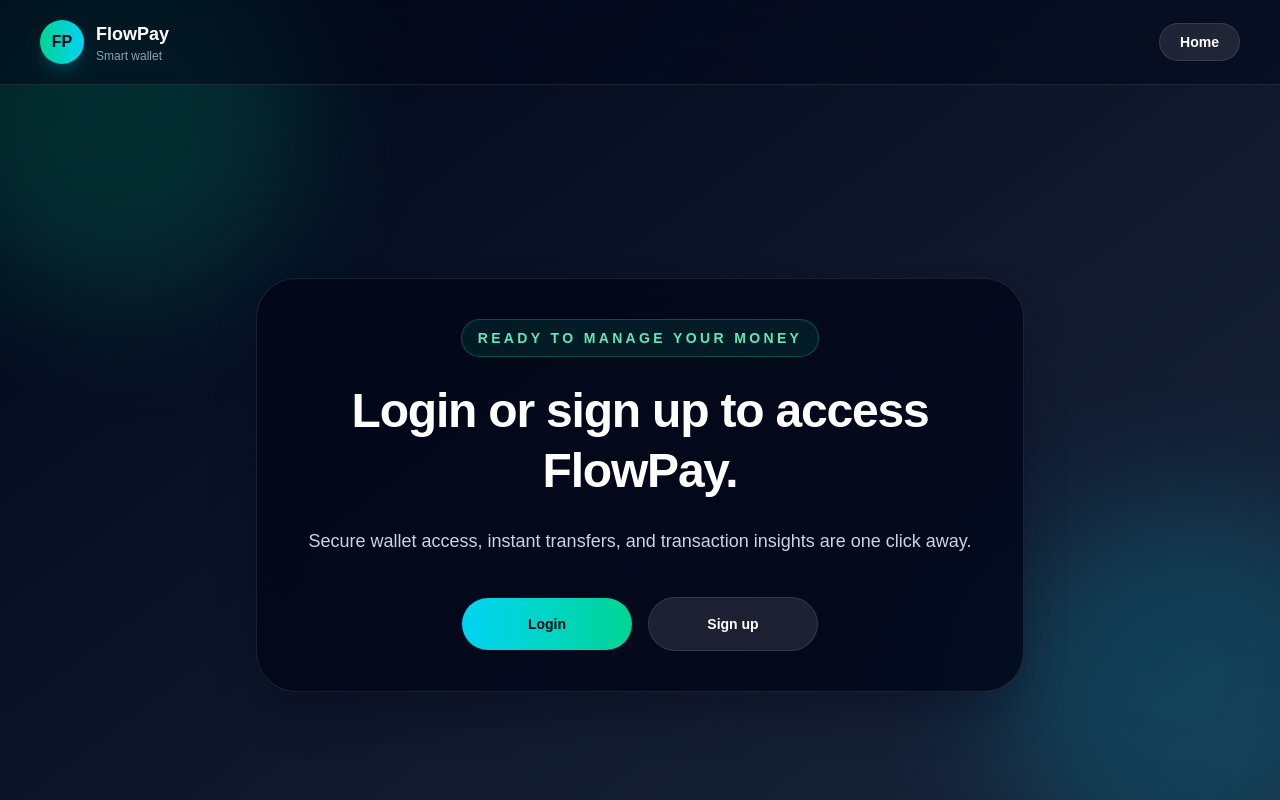
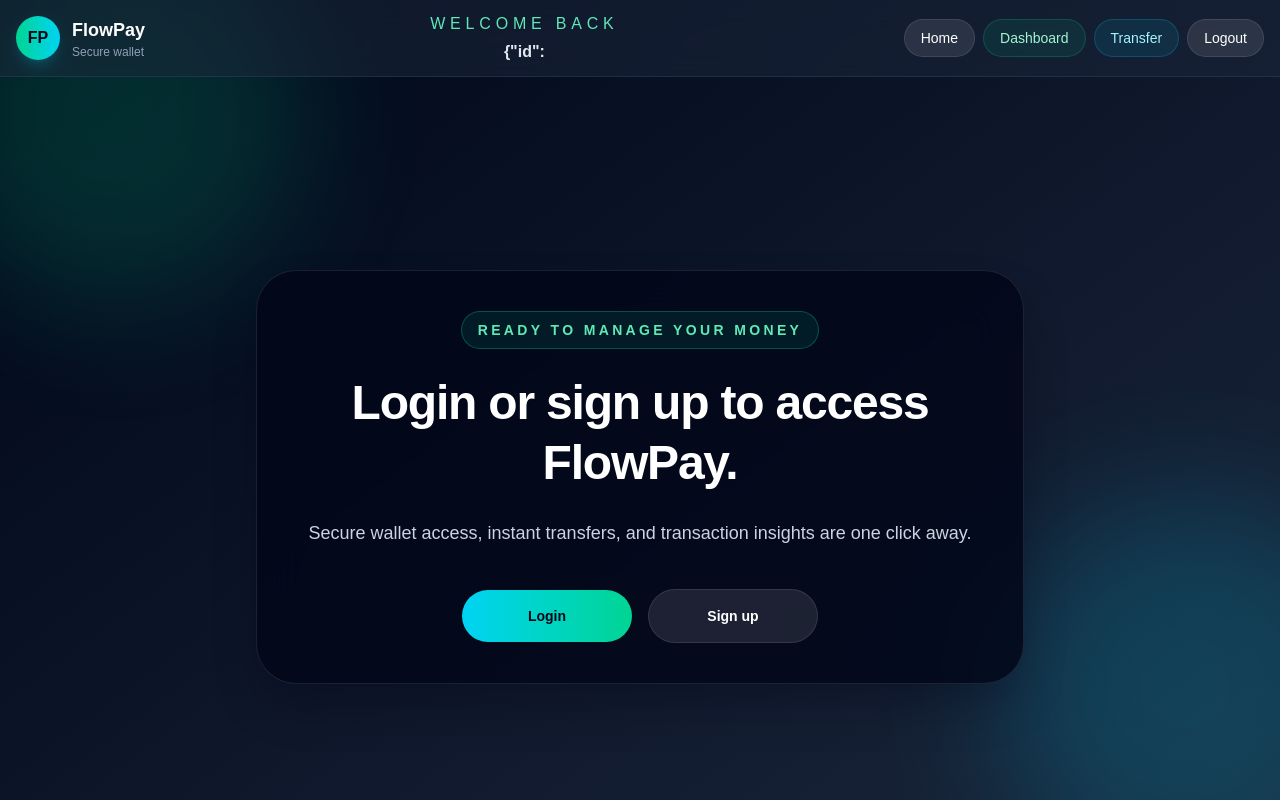
Before and after one commit to ab1uD/FlowPay, a Next.js app in the folder frontend/: page /auth in a window 1280 px wide. Shown: the top 800 px of the page. Built offline with nearby package versions, Linux system fonts and the light colour scheme; sample sign-in values are in the browser's storage.

Commit message:
Uses the logged in user's first name instead of email

```diff
--- a/frontend/app/auth/page.tsx
+++ b/frontend/app/auth/page.tsx
@@ -1,6 +1,26 @@
+"use client";
+
 import Link from "next/link";
+import { useRouter } from "next/navigation";
+import { useAuth } from "@/context/AuthContext";
 
 export default function AuthPage() {
+  const router = useRouter();
+  const { isAuthenticated, user, logout } = useAuth();
+
+  const getFirstName = (fullName: string | null) => {
+    if (!fullName) return "";
+    const name = fullName.includes("@") ? fullName.split("@")[0] : fullName;
+    return name.trim().split(" ")[0] || "";
+  };
+
+  const firstName = getFirstName(user);
+
+  const handleLogout = () => {
+    logout();
+    router.push("/");
+  };
+
   return (
     <div className="min-h-screen bg-gradient-to-br from-slate-950 via-slate-900 to-slate-800 text-white">
       <div className="absolute inset-0 opacity-20 pointer-events-none">
@@ -8,22 +28,48 @@ export default function AuthPage() {
         <div className="absolute bottom-[-80px] right-[-100px] w-96 h-96 rounded-full bg-cyan-500 blur-3xl"></div>
       </div>
 
-      <header className="relative z-10 border-b border-white/10 bg-slate-950/50 backdrop-blur-xl">
-        <div className="mx-auto flex max-w-7xl items-center justify-between px-6 py-5 lg:px-10">
+      <nav className="relative z-10 bg-slate-800/50 backdrop-blur-lg border-b border-slate-700/50 px-4 py-3">
+        <div className="mx-auto flex flex-col gap-3 md:flex-row md:items-center md:justify-between max-w-7xl">
+          <div className="flex items-center gap-3 text-white">
             <Link href="/" className="flex items-center gap-3 text-white">
               <div className="w-11 h-11 rounded-3xl bg-gradient-to-r from-emerald-400 to-cyan-400 flex items-center justify-center shadow-lg shadow-cyan-500/20">
                 <span className="font-bold text-slate-950">FP</span>
               </div>
               <div>
                 <p className="font-semibold text-lg">FlowPay</p>
-              <p className="text-xs text-slate-400">Smart wallet</p>
+                <p className="text-xs text-slate-400">Secure wallet</p>
               </div>
             </Link>
-          <Link href="/" className="rounded-full border border-white/10 bg-white/10 px-5 py-2 text-sm font-semibold text-white transition hover:bg-white/20">
+          </div>
+
+          {isAuthenticated && firstName ? (
+            <div className="text-center text-sm text-slate-200 sm:text-base">
+              <p className="uppercase tracking-[0.3em] text-emerald-300">Welcome back</p>
+              <p className="mt-1 font-semibold">{firstName}</p>
+            </div>
+          ) : <div />}
+
+          <div className="flex flex-wrap items-center justify-end gap-2">
+            <Link href="/" className="rounded-full border border-white/10 bg-white/10 px-4 py-2 text-sm text-white transition hover:bg-white/20">
               Home
             </Link>
+            <Link href="/dashboard" className="rounded-full border border-emerald-400/20 bg-emerald-400/10 px-4 py-2 text-sm text-emerald-200 transition hover:bg-emerald-400/20">
+              Dashboard
+            </Link>
+            <Link href="/transfer" className="rounded-full border border-cyan-400/20 bg-cyan-400/10 px-4 py-2 text-sm text-cyan-200 transition hover:bg-cyan-400/20">
+              Transfer
+            </Link>
+            {isAuthenticated ? (
+              <button
+                onClick={handleLogout}
+                className="rounded-full border border-white/10 bg-white/10 px-4 py-2 text-sm text-white transition hover:bg-white/20"
+              >
+                Logout
+              </button>
+            ) : null}
           </div>
-      </header>
+        </div>
+      </nav>
 
       <main className="relative z-10 flex min-h-screen flex-col items-center justify-center px-6 py-24 text-center lg:px-10">
         <div className="w-full max-w-3xl rounded-[2.5rem] border border-white/10 bg-slate-950/80 p-10 shadow-2xl shadow-slate-950/40 backdrop-blur-xl">
--- a/frontend/app/dashboard/page.tsx
+++ b/frontend/app/dashboard/page.tsx
@@ -242,8 +242,7 @@ export default function DashboardPage() {
     <div className="min-h-screen bg-gradient-to-br from-slate-900 via-slate-800 to-slate-900">
 
       <nav className="bg-slate-800/50 backdrop-blur-lg border-b border-slate-700/50 px-4 py-3">
-        <div className="max-w-7xl mx-auto flex flex-col gap-3 md:flex-row md:items-center md:justify-between">
-          <div className="flex flex-col gap-3 sm:flex-row sm:items-center">
+        <div className="max-w-7xl mx-auto flex items-center justify-between">
           <Link href="/" className="flex items-center gap-3 text-white">
             <div className="w-9 h-9 bg-gradient-to-r from-emerald-400 to-cyan-400 rounded-lg flex items-center justify-center">
               <span className="text-slate-900 font-bold text-sm">FP</span>
@@ -253,25 +252,11 @@ export default function DashboardPage() {
               <p className="text-xs text-slate-400">Dashboard</p>
             </div>
           </Link>
-            <div className="flex flex-wrap items-center gap-2">
-              <Link href="/" className="rounded-full border border-white/10 bg-white/10 px-4 py-2 text-sm text-white transition hover:bg-white/20">
-                Home
-              </Link>
-              <Link href="/dashboard" className="rounded-full border border-emerald-400/20 bg-emerald-400/10 px-4 py-2 text-sm text-emerald-200 transition hover:bg-emerald-400/20">
-                Dashboard
-              </Link>
-              <Link href="/transfer" className="rounded-full border border-cyan-400/20 bg-cyan-400/10 px-4 py-2 text-sm text-cyan-200 transition hover:bg-cyan-400/20">
-                Transfer
-              </Link>
-            </div>
-          </div>
-
-          <div className="flex items-center justify-between gap-4">
+          <div className="flex items-center gap-4">
             <div className="flex items-center space-x-2 text-slate-300">
               <div className="w-2 h-2 bg-emerald-400 rounded-full animate-pulse"></div>
               <span className="text-sm font-medium">{user}</span>
             </div>
-
             <button
               onClick={handleLogout}
               className="bg-red-500/20 hover:bg-red-500/30 text-red-400 hover:text-red-300 px-4 py-2 rounded-lg transition-all duration-200 border border-red-500/20 hover:border-red-500/30"
--- a/frontend/app/transfer/page.tsx
+++ b/frontend/app/transfer/page.tsx
@@ -132,8 +132,7 @@ export default function TransferPage() {
   return (
     <div className="min-h-screen bg-gray-100">
       <nav className="bg-slate-800/50 backdrop-blur-lg border-b border-slate-700/50 px-4 py-3">
-        <div className="max-w-7xl mx-auto flex flex-col gap-3 md:flex-row md:items-center md:justify-between">
-          <div className="flex flex-col gap-3 sm:flex-row sm:items-center">
+        <div className="max-w-7xl mx-auto flex items-center justify-between">
           <Link href="/" className="flex items-center gap-3 text-white">
             <div className="w-9 h-9 bg-gradient-to-r from-emerald-400 to-cyan-400 rounded-lg flex items-center justify-center">
               <span className="text-slate-900 font-bold text-sm">FP</span>
@@ -143,19 +142,6 @@ export default function TransferPage() {
               <p className="text-xs text-slate-400">Transfer</p>
             </div>
           </Link>
-            <div className="flex flex-wrap items-center gap-2">
-              <Link href="/" className="rounded-full border border-white/10 bg-white/10 px-4 py-2 text-sm text-white transition hover:bg-white/20">
-                Home
-              </Link>
-              <Link href="/dashboard" className="rounded-full border border-emerald-400/20 bg-emerald-400/10 px-4 py-2 text-sm text-emerald-200 transition hover:bg-emerald-400/20">
-                Dashboard
-              </Link>
-              <Link href="/transfer" className="rounded-full border border-cyan-400/20 bg-cyan-400/10 px-4 py-2 text-sm text-cyan-200 transition hover:bg-cyan-400/20">
-                Transfer
-              </Link>
-            </div>
-          </div>
-
           <div className="flex items-center gap-3">
             <button
               onClick={() => router.push("/dashboard")}
```
Lines whose indentation alone changed are shown as unchanged.
